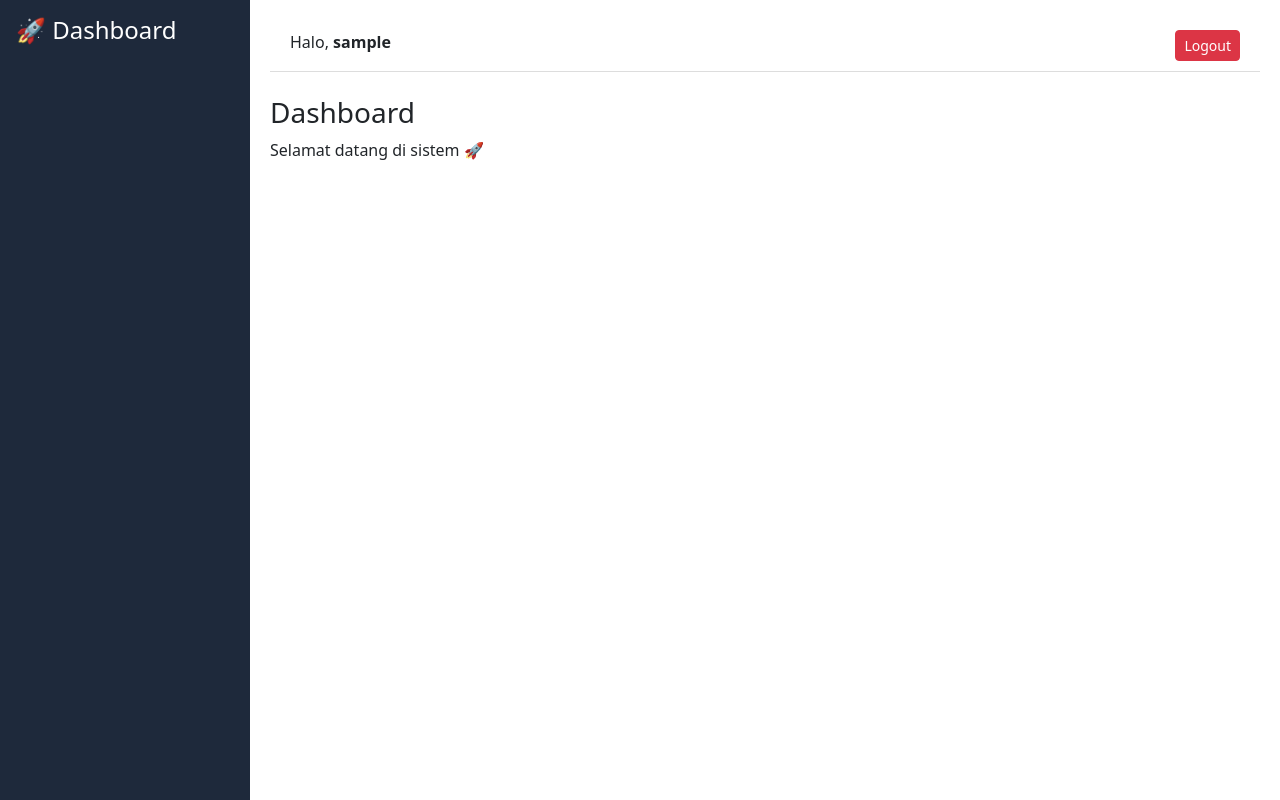
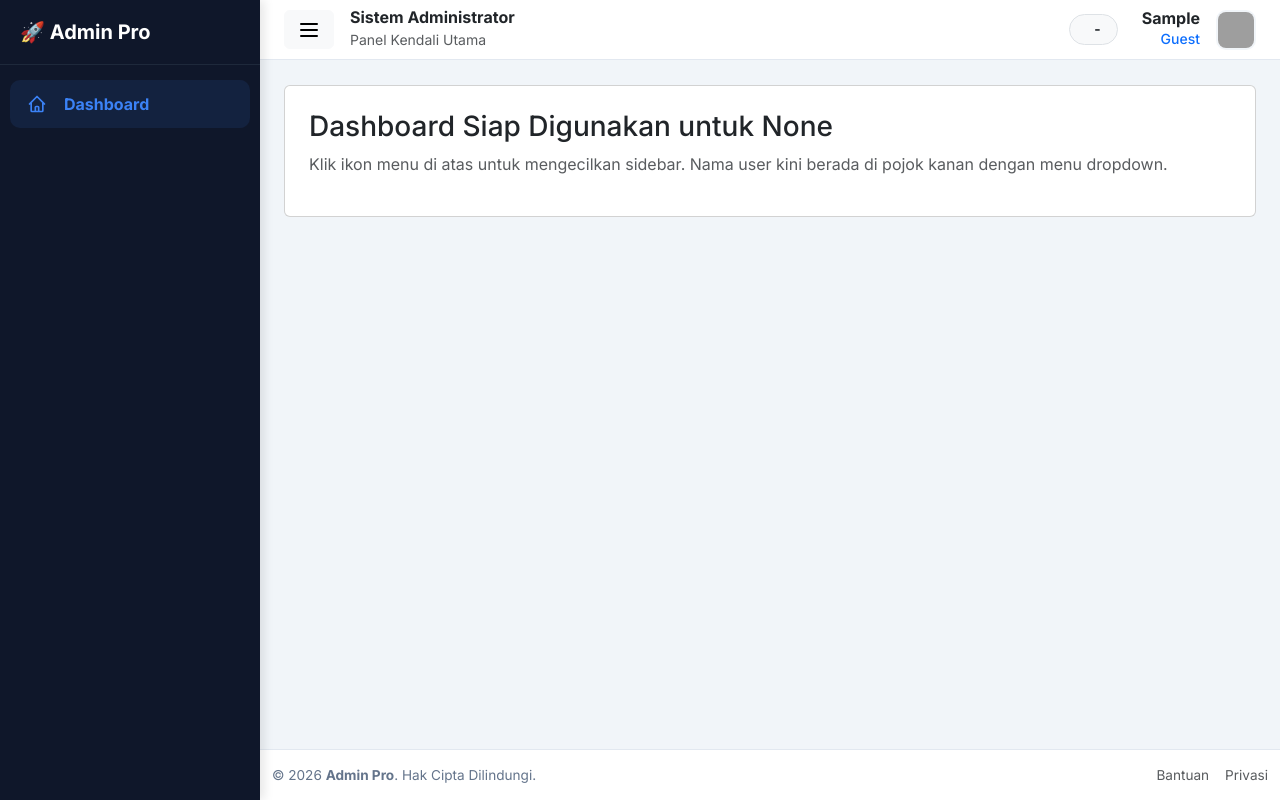
Before and after one commit to raselstr/perjadin_apps, a Django app: page /dashboard/ in a window 1280 px wide. Run offline with Django 5.2, Linux system fonts and the light colour scheme; the visitor is signed in with stand-in values (Sample User, id 1); data that the repository does not hold is empty; parts of the project's set-up code (start-up, migrations or seed data) failed here and were passed over; some libraries are stand-ins or nearby versions; grey boxes are pictures that could not be loaded.

Commit message:
template aman

```diff
--- a/accounts/models.py
+++ b/accounts/models.py
@@ -21,4 +21,4 @@ class UserProfile(models.Model):
     role = models.ForeignKey(Role, on_delete=models.SET_NULL, null=True, blank=True)
 
     def __str__(self):
-        return self.user.username
+        return self.nama
--- a/config/urls.py
+++ b/config/urls.py
@@ -2,12 +2,14 @@ from django.urls import path, include
 from dashboard.views import home_redirect
 from django.contrib.auth import views as auth_views
 from django.contrib import admin
+from accounts.views import login_view # Pastikan path import benar
 
 urlpatterns = [
-    path('admin/', admin.site.urls),  # 🔥 INI WAJIB ADA
+    path('admin/', admin.site.urls),
 
     path('', home_redirect),
-    path('login/', auth_views.LoginView.as_view(template_name='auth/login.html'), name='login'),
+    # Perbaikan: login_view adalah fungsi, panggil langsung namanya
+    path('login/', login_view, name='login'),
     path('logout/', auth_views.LogoutView.as_view(next_page='/login/'), name='logout'),
 
     path('dashboard/', include('dashboard.urls')),
--- a/dashboard/views.py
+++ b/dashboard/views.py
@@ -17,6 +17,7 @@ def halaman_contoh(request):
 
 @login_required
 def dashboard_view(request):
+    opd = request.session.get('session_opd_nama')
     user = request.user
 
     menus = get_user_menus(user)
@@ -32,6 +33,7 @@ def dashboard_view(request):
     context = {
         "menu_data": menu_data,
         "user": user,
+        "opd": opd,
     }
 
     return render(request, "dashboard/index.html", context)
--- a/templates/dashboard/base.html
+++ /dev/null
@@ -1,116 +0,0 @@
-<!DOCTYPE html>
-<html>
-<head>
-    <title>Dashboard</title>
-    <meta name="viewport" content="width=device-width, initial-scale=1">
-
-    <link href="https://cdn.jsdelivr.net/npm/bootstrap@5.3.0/dist/css/bootstrap.min.css" rel="stylesheet">
-    <script src="https://unpkg.com/htmx.org@1.9.10"></script>
-
-    <style>
-        body { overflow-x: hidden; }
-
-        .sidebar {
-            width: 250px;
-            height: 100vh;
-            position: fixed;
-            background: #1e293b;
-            color: white;
-        }
-
-        .sidebar a {
-            color: #cbd5f5;
-            text-decoration: none;
-            display: block;
-            padding: 10px 15px;
-        }
-
-        .sidebar a:hover,
-        .sidebar a.active {
-            background: #334155;
-            color: white;
-        }
-
-        .submenu {
-            display: none;
-        }
-
-        .submenu.show {
-            display: block;
-        }
-
-        .content {
-            margin-left: 250px;
-            padding: 20px;
-        }
-
-        .topbar {
-            background: white;
-            padding: 10px 20px;
-            border-bottom: 1px solid #ddd;
-        }
-    </style>
-</head>
-<body>
-
-<!-- SIDEBAR -->
-<div class="sidebar">
-    <h4 class="p-3">🚀 Dashboard</h4>
-
-    {% for item in menu_data %}
-        <div>
-            <a href="javascript:void(0)" onclick="toggleMenu('{{ item.menu.id }}')">
-                <strong>{{ item.menu.nama }}</strong>
-            </a>
-
-            <div id="submenu-{{ item.menu.id }}" class="submenu">
-                {% for sub in item.submenus %}
-                    <a
-                        hx-get="{{ sub.url }}"
-                        hx-target="#main-content"
-                        hx-push-url="true"
-                        onclick="setActive(this)"
-                    >
-                        {{ sub.nama }}
-                    </a>
-                {% endfor %}
-            </div>
-        </div>
-    {% endfor %}
-</div>
-
-<!-- CONTENT -->
-<div class="content">
-
-    <!-- TOPBAR -->
-    <div class="topbar d-flex justify-content-between">
-        <div>Halo, <strong>{{ user.username }}</strong></div>
-        <form method="post" action="{% url 'logout' %}">
-            {% csrf_token %}
-            <button class="btn btn-danger btn-sm">Logout</button>
-        </form>
-    </div>
-
-    <!-- MAIN CONTENT -->
-    <div id="main-content" class="mt-4">
-        {% block content %}
-        {% endblock %}
-    </div>
-
-</div>
-
-<!-- SCRIPT -->
-<script>
-function toggleMenu(id) {
-    let el = document.getElementById('submenu-' + id);
-    el.classList.toggle('show');
-}
-
-function setActive(el) {
-    document.querySelectorAll('.sidebar a').forEach(a => a.classList.remove('active'));
-    el.classList.add('active');
-}
-</script>
-
-</body>
-</html>
--- a/templates/dashboard/index.html
+++ b/templates/dashboard/index.html
@@ -1,8 +1,8 @@
-{% extends "dashboard/base.html" %}
+{% extends "pages/base.html" %}
 
 {% block content %}
-
-<h3>Dashboard</h3>
-<p>Selamat datang di sistem 🚀</p>
-
+<div class="card p-4">
+    <h3>Dashboard Siap Digunakan untuk {{ opd }}</h3>
+    <p class="text-muted">Klik ikon menu di atas untuk mengecilkan sidebar. Nama user kini berada di pojok kanan dengan menu dropdown.</p>
+</div>
 {% endblock %}
--- /dev/null
+++ b/templates/pages/base.html
@@ -0,0 +1,157 @@
+<!DOCTYPE html>
+<html lang="id">
+<head>
+    <meta charset="UTF-8">
+    <title>{% block title %}Dashboard Modern{% endblock %}</title>
+    <meta name="viewport" content="width=device-width, initial-scale=1">
+
+    <!-- Google Fonts & CSS Frameworks -->
+    <link href="https://fonts.googleapis.com/css2?family=Inter:wght@400;500;600;700&display=swap" rel="stylesheet">
+    <link href="https://cdn.jsdelivr.net/npm/bootstrap@5.3.0/dist/css/bootstrap.min.css" rel="stylesheet">
+    <script src="https://unpkg.com/htmx.org@1.9.10"></script>
+
+    <style>
+        :root {
+            --sidebar-width: 260px;
+            --sidebar-collapsed-width: 80px;
+            --primary-color: #3b82f6;
+            --bg-slate-900: #0f172a;
+            --bg-slate-800: #1e293b;
+            --transition: all 0.3s cubic-bezier(0.4, 0, 0.2, 1);
+        }
+
+        body {
+            margin: 0; padding: 0;
+            font-family: 'Inter', sans-serif;
+            background-color: #f1f5f9;
+            overflow: hidden;
+        }
+
+        /* --- SIDEBAR STYLES --- */
+        .sidebar {
+            width: var(--sidebar-width);
+            height: 100vh;
+            position: fixed;
+            left: 0; top: 0;
+            background: var(--bg-slate-900);
+            color: #f8fafc;
+            display: flex;
+            flex-direction: column;
+            z-index: 1100;
+            transition: var(--transition);
+            box-shadow: 4px 0 10px rgba(0, 0, 0, 0.1);
+        }
+        .sidebar.collapsed { width: var(--sidebar-collapsed-width); }
+        .sidebar-header {
+            padding: 20px;
+            border-bottom: 1px solid #1e293b;
+            display: flex;
+            align-items: center;
+            justify-content: space-between;
+            overflow: hidden;
+            white-space: nowrap;
+        }
+        .sidebar.collapsed .sidebar-header h5, .sidebar.collapsed .sidebar-header button { display: none; }
+        .sidebar.collapsed .sidebar-header::after { content: "🚀"; font-size: 1.5rem; margin: 0 auto; }
+
+        .sidebar-menu { flex-grow: 1; overflow-y: auto; padding: 15px 10px; }
+        .sidebar-menu::-webkit-scrollbar { width: 4px; }
+        .sidebar-menu::-webkit-scrollbar-thumb { background: #334155; border-radius: 10px; }
+
+        .sidebar a {
+            color: #94a3b8; text-decoration: none;
+            display: flex; align-items: center;
+            padding: 12px 15px; margin-bottom: 4px;
+            border-radius: 10px; transition: var(--transition);
+            white-space: nowrap;
+        }
+        .sidebar i-icon { min-width: 24px; display: flex; justify-content: center; margin-right: 15px; }
+        .sidebar.collapsed i-icon { margin-right: 0; width: 100%; }
+        .sidebar.collapsed .menu-text, .sidebar.collapsed .badge-counter, .sidebar.collapsed .arrow { display: none; }
+        .sidebar a:hover, .sidebar a.active { background: var(--bg-slate-800); color: #ffffff; }
+        .sidebar a.active { color: var(--primary-color); background: rgba(59, 130, 246, 0.1); }
+
+        .submenu { display: none; background: rgba(0, 0, 0, 0.2); border-radius: 10px; margin: 5px 0 10px 0; }
+        .submenu a { padding-left: 50px; font-size: 0.9rem; }
+        .submenu.show { display: block; }
+
+        /* --- MAIN WRAPPER --- */
+        .main-wrapper {
+            margin-left: var(--sidebar-width);
+            display: flex; flex-direction: column;
+            height: 100vh; transition: var(--transition);
+        }
+        .main-wrapper.expanded { margin-left: var(--sidebar-collapsed-width); }
+        .topbar { background: #ffffff; padding: 8px 0; border-bottom: 1px solid #e2e8f0; z-index: 1000; }
+        .content-scrollable { flex-grow: 1; overflow-y: auto; padding: 25px 0; }
+        .footer { background: #ffffff; padding: 15px 0; text-align: center; font-size: 0.85rem; color: #64748b; border-top: 1px solid #e2e8f0; }
+
+        /* Mobile Overlay */
+        .sidebar-overlay { display: none; position: fixed; inset: 0; background: rgba(0,0,0,0.5); z-index: 1090; }
+        @media (max-width: 991.98px) {
+            .sidebar { left: -260px; width: var(--sidebar-width) !important; }
+            .sidebar.show { left: 0; }
+            .main-wrapper { margin-left: 0 !important; }
+            .sidebar-overlay.active { display: block; }
+        }
+    </style>
+    {% block extra_css %}{% endblock %}
+</head>
+<body>
+
+<div class="sidebar-overlay" id="sidebarOverlay" onclick="toggleSidebar()"></div>
+
+{% include 'pages/sidebar.html' %}
+
+<div class="main-wrapper" id="mainWrapper">
+    {% include 'pages/topbar.html' %}
+
+    <main class="content-scrollable">
+        <div class="container-fluid px-4">
+            <div id="main-content">
+                {% block content %}{% endblock %}
+            </div>
+        </div>
+    </main>
+
+    {% include 'pages/footer.html' %}
+</div>
+
+<script src="https://cdn.jsdelivr.net/npm/bootstrap@5.3.0/dist/js/bootstrap.bundle.min.js"></script>
+<script>
+    function toggleSidebar() {
+        const sidebar = document.getElementById('sidebar');
+        const overlay = document.getElementById('sidebarOverlay');
+        sidebar.classList.toggle('show');
+        overlay.classList.toggle('active');
+    }
+
+    function collapseSidebar() {
+        if (window.innerWidth < 992) {
+            toggleSidebar();
+        } else {
+            const sidebar = document.getElementById('sidebar');
+            const wrapper = document.getElementById('mainWrapper');
+            sidebar.classList.toggle('collapsed');
+            wrapper.classList.toggle('expanded');
+        }
+    }
+
+    function toggleMenu(id, el) {
+        const sidebar = document.getElementById('sidebar');
+        if (!sidebar.classList.contains('collapsed')) {
+            let submenu = document.getElementById('submenu-' + id);
+            submenu.classList.toggle('show');
+            el.classList.toggle('open');
+        }
+    }
+
+    function handleSubmenuClick(el) {
+        document.querySelectorAll('.sidebar a').forEach(a => a.classList.remove('active'));
+        el.classList.add('active');
+        if (window.innerWidth < 992) toggleSidebar();
+    }
+</script>
+{% block extra_js %}{% endblock %}
+</body>
+</html>
--- /dev/null
+++ b/templates/pages/footer.html
@@ -0,0 +1,11 @@
+<footer class="footer">
+    <div class="container-fluid">
+        <div class="d-flex flex-column flex-sm-row justify-content-between align-items-center gap-2">
+            <div>&copy; 2026 <strong>Admin Pro</strong>. Hak Cipta Dilindungi.</div>
+            <div class="d-flex gap-3">
+                <a href="#" class="text-decoration-none text-muted">Bantuan</a>
+                <a href="#" class="text-decoration-none text-muted">Privasi</a>
+            </div>
+        </div>
+    </div>
+</footer>
--- /dev/null
+++ b/templates/pages/sidebar.html
@@ -0,0 +1,75 @@
+<style>
+    /* Animasi Panah: Berputar saat menu terbuka */
+    .menu-toggle .arrow {
+        transition: transform 0.3s cubic-bezier(0.4, 0, 0.2, 1);
+        opacity: 0.5;
+    }
+
+    /* Class .open ditambahkan via JavaScript toggleMenu */
+    .menu-toggle.open .arrow {
+        transform: rotate(90deg);
+        opacity: 1;
+    }
+
+    /* Icon Bullet Default untuk Submenu */
+    .submenu i-icon svg {
+        fill: var(--primary-color);
+        opacity: 0.6;
+        transition: var(--transition);
+    }
+
+    .submenu a:hover i-icon svg {
+        opacity: 1;
+        transform: scale(1.2);
+    }
+</style>
+<div class="sidebar" id="sidebar">
+    <div class="sidebar-header">
+        <h5 class="m-0 fw-bold text-white">🚀 Admin Pro</h5>
+        <button class="btn btn-sm text-white d-lg-none" onclick="toggleSidebar()">
+            <svg width="24" height="24" fill="none" stroke="currentColor" viewBox="0 0 24 24">
+                <path stroke-linecap="round" stroke-linejoin="round" stroke-width="2" d="M6 18L18 6M6 6l12 12"></path>
+            </svg>
+        </button>
+    </div>
+
+    <div class="sidebar-menu">
+        <!-- Dashboard Link -->
+        <a href="/" class="active">
+            <i-icon>
+                <svg width="20" height="20" fill="none" stroke="currentColor" viewBox="0 0 24 24">
+                    <path stroke-linecap="round" stroke-linejoin="round" stroke-width="2" d="M3 12l2-2m0 0l7-7 7 7M5 10v10a1 1 0 001 1h3m10-11l2 2m-2-2v10a1 1 0 01-1 1h-3m-6 0a1 1 0 001-1v-4a1 1 0 011-1h2a1 1 0 011 1v4a1 1 0 001 1m-6 0h6"></path>
+                </svg>
+            </i-icon>
+            <span class="menu-text"><strong>Dashboard</strong></span>
+        </a>
+
+        <!-- Dynamic Menu Data -->
+        {% for item in menu_data %}
+            <div>
+                <a href="javascript:void(0)" class="menu-toggle" onclick="toggleMenu('{{ item.menu.id }}', this)">
+                    <i-icon>
+                        <svg width="20" height="20" fill="none" stroke="currentColor" viewBox="0 0 24 24">
+                            <path stroke-linecap="round" stroke-linejoin="round" stroke-width="2" d="M20 7l-8-4-8 4m16 0l-8 4m8-4v10l-8 4m0-10L4 7m8 4v10M4 7v10l8 4"></path>
+                        </svg>
+                    </i-icon>
+                    <span class="menu-text">{{ item.menu.nama }}</span>
+                    {% if item.submenus %}
+                    <svg class="arrow ms-auto" width="14" height="14" fill="currentColor" viewBox="0 0 16 16">
+                        <path fill-rule="evenodd" d="M4.646 1.646a.5.5 0 0 1 .708 0l6 6a.5.5 0 0 1 0 .708l-6 6a.5.5 0 0 1-.708-.708L10.293 8 4.646 2.354a.5.5 0 0 1 0-.708z"/>
+                    </svg>
+                    {% endif %}
+                </a>
+
+                <div id="submenu-{{ item.menu.id }}" class="submenu">
+                    {% for sub in item.submenus %}
+                        <a hx-get="{{ sub.url }}" hx-target="#main-content" hx-push-url="true" onclick="handleSubmenuClick(this)">
+                            <i-icon>•</i-icon>
+                            <span class="menu-text">{{ sub.nama }}</span>
+                        </a>
+                    {% endfor %}
+                </div>
+            </div>
+        {% endfor %}
+    </div>
+</div>
--- /dev/null
+++ b/templates/pages/topbar.html
@@ -0,0 +1,70 @@
+<header class="topbar">
+    <div class="container-fluid px-4 d-flex justify-content-between align-items-center">
+        <div class="d-flex align-items-center gap-3">
+            <button class="btn btn-light" onclick="collapseSidebar()">
+                <svg width="24" height="24" fill="none" stroke="currentColor" viewBox="0 0 24 24">
+                    <path stroke-linecap="round" stroke-linejoin="round" stroke-width="2" d="M4 6h16M4 12h16M4 18h16"></path>
+                </svg>
+            </button>
+            <div class="d-none d-md-block">
+                <!-- Tampilkan OPD di Header -->
+                <h6 class="m-0 text-dark fw-bold">
+                    {% if user.userprofile.opd %}
+                        {{ user.userprofile.opd.nama }}
+                    {% else %}
+                        Sistem Administrator
+                    {% endif %}
+                </h6>
+                <small class="text-muted">Panel Kendali Utama</small>
+            </div>
+        </div>
+
+        <!-- User Menu -->
+        <div class="dropdown">
+            <div class="d-flex align-items-center gap-3" id="userMenu" data-bs-toggle="dropdown" aria-expanded="false" style="cursor: pointer;">
+
+                <!-- TAMPILAN TAHUN DARI SESSION -->
+                <div class="d-none d-lg-flex align-items-center bg-light px-3 py-1 rounded-pill border me-2">
+                    <i class="bi bi-calendar3 me-2 text-primary" style="font-size: 0.85rem;"></i>
+                    <span class="fw-bold text-dark" style="font-size: 0.85rem;">
+                        {{ request.session.tahun_anggaran|default:"-" }}
+                    </span>
+                </div>
+
+                <div class="text-end d-none d-sm-block">
+                    <!-- Tampilkan First Name dan Role -->
+                    <div class="fw-bold text-dark lh-1">
+                        {{ user.first_name|default:user.username }}
+                    </div>
+                    <small class="text-primary fw-medium">
+                        {% if user.userprofile.role %}
+                            {{ user.userprofile.role.nama }}
+                        {% else %}
+                            Guest
+                        {% endif %}
+                    </small>
+                </div>
+                <img src="https://ui-avatars.com/api/?name={{ user.first_name|default:user.username }}&background=3b82f6&color=fff"
+                     style="width: 40px; height: 40px; border-radius: 10px; border: 2px solid #f1f5f9;" alt="User">
+            </div>
+
+            <ul class="dropdown-menu dropdown-menu-end shadow border-0 mt-2" aria-labelledby="userMenu" style="border-radius: 12px; min-width: 220px;">
+                <li><h6 class="dropdown-header">Informasi Sesi</h6></li>
+                <li class="px-3 py-1">
+                    <small class="text-muted d-block">Tahun: <strong>{{ request.session.tahun_anggaran|default:"-" }}</strong></small>
+                    <small class="text-muted d-block">OPD: {{ user.userprofile.opd.nama|default:"-" }}</small>
+                </li>
+                <li><hr class="dropdown-divider"></li>
+                <li><a class="dropdown-item" href="#">Profil Saya</a></li>
+                <li><a class="dropdown-item" href="#">Pengaturan</a></li>
+                <li><hr class="dropdown-divider"></li>
+                <li class="px-2 pb-1">
+                    <form method="post" action="{% url 'logout' %}">
+                        {% csrf_token %}
+                        <button class="btn btn-danger btn-sm w-100 rounded-3">Logout</button>
+                    </form>
+                </li>
+            </ul>
+        </div>
+    </div>
+</header>
```
Also changed, not shown: accounts/views.py (+51 -2 lines), templates/auth/login.html (+145 -12 lines).
